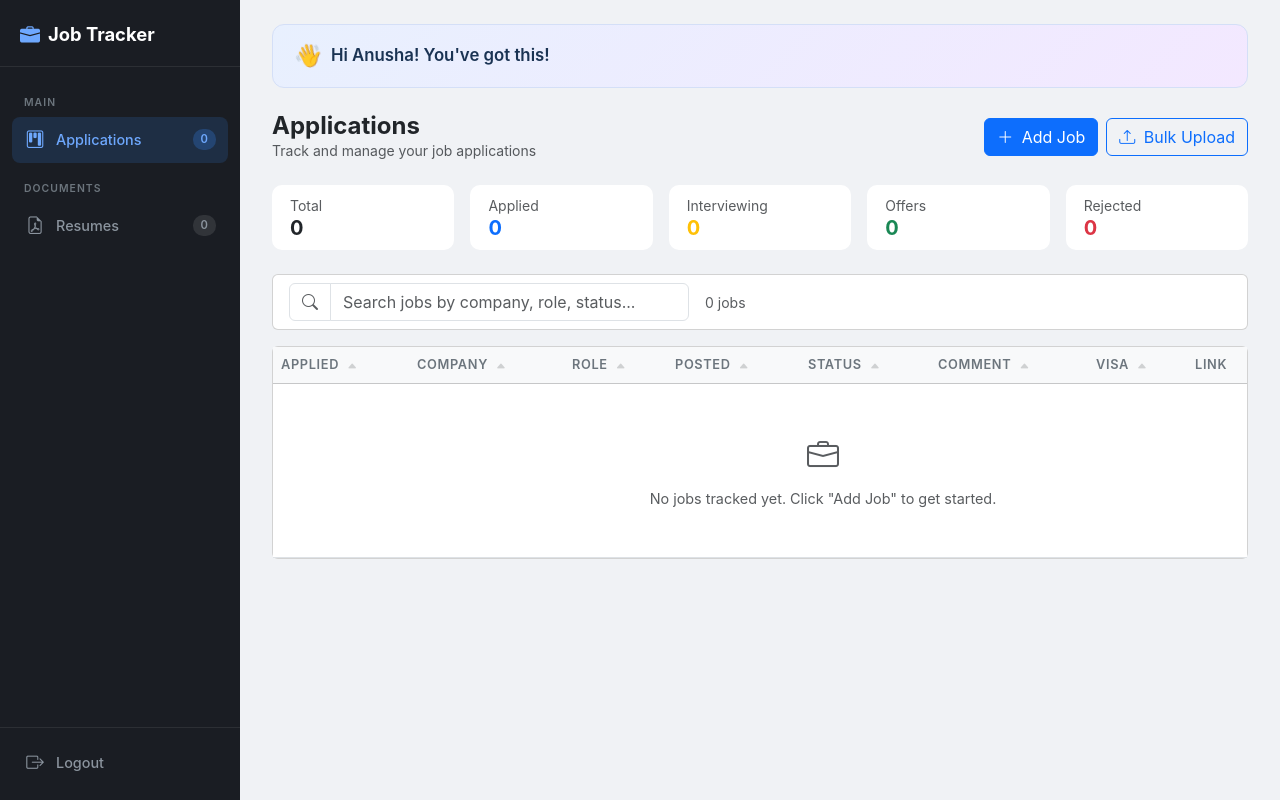
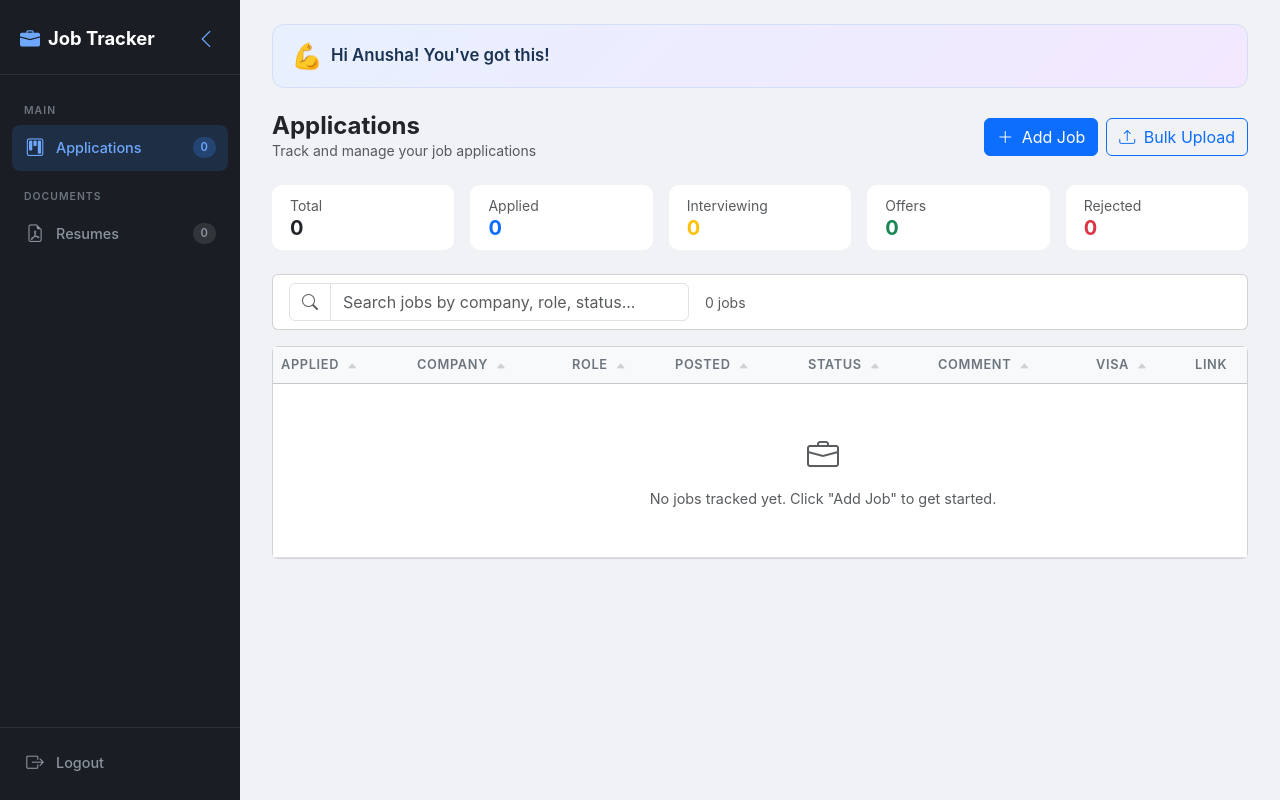
Before and after one commit to anushakurma1125/job-tracker, a Flask app: page / in a window 1280 px wide. Run offline with Flask 3, Linux system fonts and the light colour scheme; the visitor is signed in with stand-in values (Sample User, id 1); data that the repository does not hold is empty; some libraries are stand-ins or nearby versions.

Commit message:
Make sidebar collapsible and swap to strong arm emoji
- Sidebar now collapses to icon-only (64px) with a chevron toggle
- Collapse state persists via localStorage across page reloads
- Smooth CSS transitions for sidebar width and main content margin
- Replaced waving hand with strong arm emoji and pulse animation

Co-Authored-By: Claude Opus 4.6 <noreply@anthropic.com>

```diff
--- a/static/app.js
+++ b/static/app.js
@@ -52,6 +52,23 @@ document.addEventListener("DOMContentLoaded", () => {
         });
     });
 });
+
+// ── Sidebar Toggle ──
+
+function toggleSidebar() {
+    const sidebar = document.getElementById("sidebar");
+    sidebar.classList.toggle("collapsed");
+    // Persist preference
+    localStorage.setItem("sidebarCollapsed", sidebar.classList.contains("collapsed"));
+}
+
+// Restore sidebar state on load
+(function restoreSidebar() {
+    if (localStorage.getItem("sidebarCollapsed") === "true") {
+        const sidebar = document.getElementById("sidebar");
+        if (sidebar) sidebar.classList.add("collapsed");
+    }
+})();
 
 // ── Section Navigation ──
 
--- a/static/style.css
+++ b/static/style.css
@@ -25,6 +25,12 @@ body {
     left: 0;
     top: 0;
     z-index: 100;
+    transition: width 0.25s ease, min-width 0.25s ease;
+}
+
+.sidebar.collapsed {
+    width: 64px;
+    min-width: 64px;
 }
 
 .sidebar-brand {
@@ -35,11 +41,86 @@ body {
     display: flex;
     align-items: center;
     border-bottom: 1px solid rgba(255,255,255,0.08);
+    position: relative;
 }
 
 .sidebar-brand i {
     font-size: 1.25rem;
     color: #6ea8fe;
+    flex-shrink: 0;
+}
+
+.sidebar-toggle {
+    margin-left: auto;
+    background: none;
+    border: none;
+    color: #6c757d;
+    cursor: pointer;
+    padding: 4px;
+    border-radius: 6px;
+    display: flex;
+    align-items: center;
+    justify-content: center;
+    transition: all 0.2s;
+    flex-shrink: 0;
+}
+
+.sidebar-toggle:hover {
+    background: rgba(255,255,255,0.1);
+    color: #e6edf3;
+}
+
+.sidebar.collapsed .sidebar-toggle i {
+    transform: rotate(180deg);
+}
+
+.sidebar.collapsed .sidebar-brand {
+    padding: 20px 0 16px;
+    justify-content: center;
+}
+
+.sidebar.collapsed .sidebar-brand > i.bi-briefcase-fill {
+    margin-right: 0 !important;
+}
+
+.sidebar.collapsed .sidebar-toggle {
+    position: absolute;
+    right: -12px;
+    top: 50%;
+    transform: translateY(-50%);
+    background: #1a1d23;
+    border: 1px solid rgba(255,255,255,0.1);
+    border-radius: 50%;
+    width: 24px;
+    height: 24px;
+    z-index: 101;
+}
+
+/* Hide text elements when collapsed */
+.sidebar.collapsed .sidebar-text {
+    display: none;
+}
+
+.sidebar.collapsed .sidebar-badge {
+    display: none;
+}
+
+.sidebar.collapsed .sidebar-nav {
+    padding: 12px 8px;
+}
+
+.sidebar.collapsed .sidebar-link {
+    justify-content: center;
+    padding: 10px;
+    gap: 0;
+}
+
+.sidebar.collapsed .sidebar-link i {
+    width: auto;
+}
+
+.sidebar.collapsed .sidebar-footer {
+    padding: 12px 8px;
 }
 
 .sidebar-nav {
@@ -115,6 +196,11 @@ body {
     padding: 24px 32px;
     overflow-y: auto;
     height: 100vh;
+    transition: margin-left 0.25s ease;
+}
+
+.sidebar.collapsed ~ .main-content {
+    margin-left: 64px;
 }
 
 .content-header {
@@ -147,21 +233,15 @@ body {
     gap: 10px;
 }
 
-.greeting-wave {
+.greeting-emoji {
     font-size: 1.4rem;
-    animation: wave 2s ease-in-out infinite;
     display: inline-block;
-    transform-origin: 70% 70%;
+    animation: flex-pulse 2s ease-in-out infinite;
 }
 
-@keyframes wave {
-    0%, 100% { transform: rotate(0deg); }
-    10% { transform: rotate(14deg); }
-    20% { transform: rotate(-8deg); }
-    30% { transform: rotate(14deg); }
-    40% { transform: rotate(-4deg); }
-    50% { transform: rotate(10deg); }
-    60% { transform: rotate(0deg); }
+@keyframes flex-pulse {
+    0%, 100% { transform: scale(1); }
+    50% { transform: scale(1.2); }
 }
 
 /* ── Stat Cards ── */
--- a/templates/index.html
+++ b/templates/index.html
@@ -14,21 +14,24 @@
         <nav class="sidebar" id="sidebar">
             <div class="sidebar-brand">
                 <i class="bi bi-briefcase-fill me-2"></i>
-                <span>Job Tracker</span>
+                <span class="sidebar-text">Job Tracker</span>
+                <button class="sidebar-toggle" id="sidebarToggle" onclick="toggleSidebar()" title="Collapse sidebar">
+                    <i class="bi bi-chevron-left"></i>
+                </button>
             </div>
 
             <div class="sidebar-nav">
                 <div class="sidebar-section-label">Main</div>
                 <a href="#" class="sidebar-link active" data-section="jobs" onclick="switchSection('jobs', this)">
                     <i class="bi bi-kanban"></i>
-                    <span>Applications</span>
+                    <span class="sidebar-text">Applications</span>
                     <span class="sidebar-badge" id="sidebarJobCount">0</span>
                 </a>
 
-                <div class="sidebar-section-label">Documents</div>
+                <div class="sidebar-section-label sidebar-text">Documents</div>
                 <a href="#" class="sidebar-link" data-section="resumes" onclick="switchSection('resumes', this)">
                     <i class="bi bi-file-earmark-pdf"></i>
-                    <span>Resumes</span>
+                    <span class="sidebar-text">Resumes</span>
                     <span class="sidebar-badge" id="sidebarResumeCount">0</span>
                 </a>
             </div>
@@ -36,7 +39,7 @@
             <div class="sidebar-footer">
                 <a href="/logout" class="sidebar-link">
                     <i class="bi bi-box-arrow-right"></i>
-                    <span>Logout</span>
+                    <span class="sidebar-text">Logout</span>
                 </a>
             </div>
         </nav>
@@ -45,7 +48,7 @@
         <main class="main-content">
             <!-- Greeting Banner -->
             <div class="greeting-banner" id="greetingBanner">
-                <span class="greeting-wave">&#128075;</span>
+                <span class="greeting-emoji">&#128170;</span>
                 <span>Hi Anusha! You've got this!</span>
             </div>
 
```
